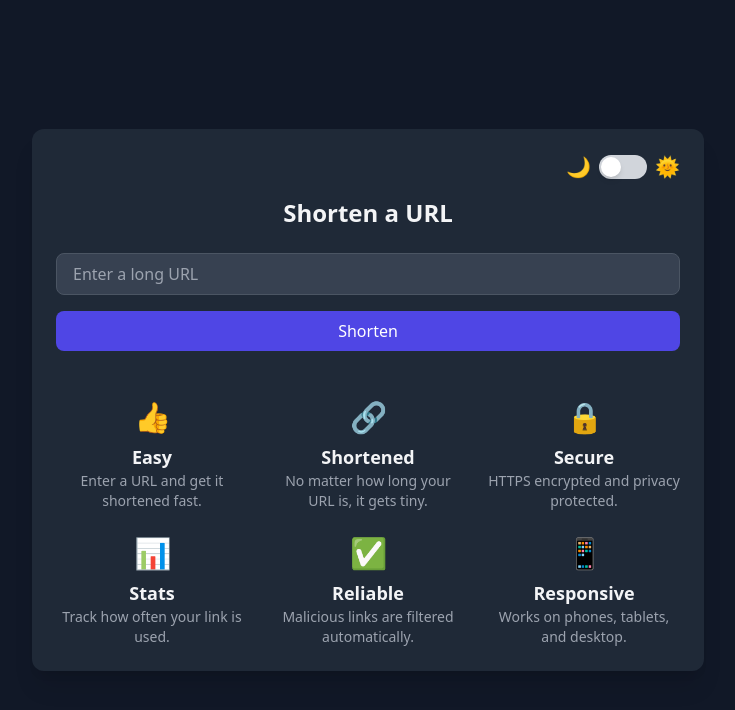
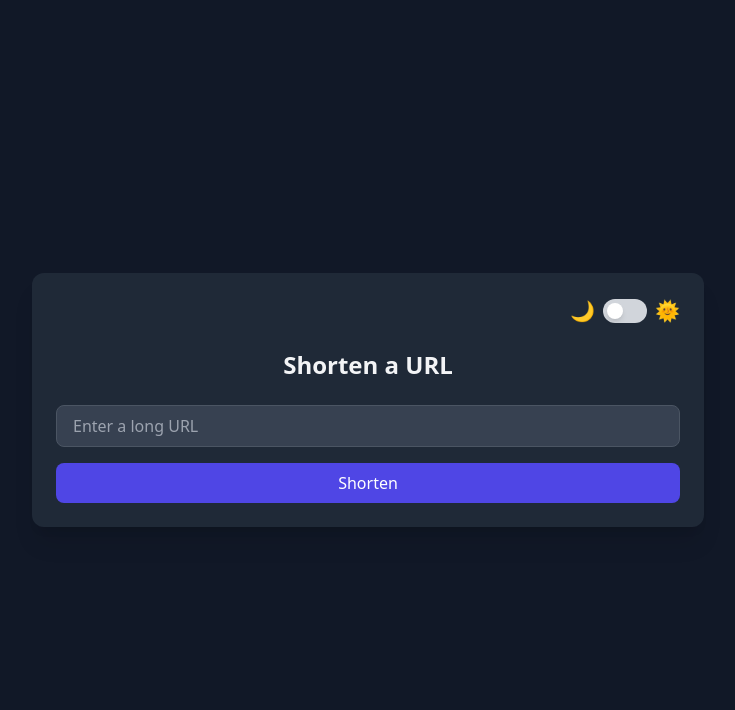
Before and after one commit to Divijava/shortly-flask, a Flask app: page / in a window 1280 px wide. Shown: the top 710 px of the page, without its empty margins (272-1007 px from the left). Run offline with Flask 3, Linux system fonts and the light colour scheme; data that the repository does not hold is empty; some libraries are stand-ins or nearby versions.

Commit message:
Fix the dark mode toggle

```diff
--- a/templates/index.html
+++ b/templates/index.html
@@ -7,7 +7,7 @@
   <script src="https://cdn.tailwindcss.com"></script>
   <script>
     tailwind.config = {
-      darkMode: 'class',
+      darkMode: 'class'
     }
   </script>
 </head>
@@ -15,15 +15,14 @@
   <div class="bg-white dark:bg-gray-800 shadow-xl rounded-xl p-6 w-full max-w-2xl">
 
     <!-- Dark Mode Toggle -->
-    <div class="flex justify-end mb-4">
-      <label for="dark-toggle" class="flex items-center space-x-2 cursor-pointer">
-        <span class="text-yellow-400 text-xl">🌙</span>
-        <input id="dark-toggle" type="checkbox" class="sr-only peer">
-        <div class="w-12 h-6 bg-gray-300 rounded-full peer-checked:bg-indigo-600 relative transition-colors duration-300">
-          <div class="absolute top-0.5 left-0.5 w-5 h-5 bg-white rounded-full shadow-md transform transition-transform duration-300 peer-checked:translate-x-6"></div>
-        </div>
-        <span class="text-yellow-500 text-xl">🌞</span>
+    <div class="flex justify-end items-center mb-6">
+      <span class="text-xl">🌙</span>
+      <label class="relative inline-flex items-center cursor-pointer mx-2">
+        <input type="checkbox" id="darkToggle" class="sr-only peer" />
+        <div class="w-11 h-6 bg-gray-300 peer-focus:outline-none rounded-full peer peer-checked:bg-indigo-600 transition-colors duration-300"></div>
+        <div class="absolute left-1 top-1 bg-white w-4 h-4 rounded-full shadow-md transform transition-transform duration-300 peer-checked:translate-x-5"></div>
       </label>
+      <span class="text-xl">🌞</span>
     </div>
 
     <h1 class="text-2xl font-bold text-center mb-6">Shorten a URL</h1>
@@ -71,11 +70,8 @@
     {% endif %}
 
     {% if links %}
-    <div class="mt-8">
-      <button onclick="document.getElementById('recent-links').classList.toggle('hidden')" class="mb-2 bg-gray-200 dark:bg-gray-600 text-sm px-4 py-2 rounded hover:bg-gray-300 dark:hover:bg-gray-500">
-        Show/Hide Recent Links
-      </button>
-      <div id="recent-links" class="hidden overflow-x-auto mt-2">
+    <h2 class="mt-8 text-lg font-semibold">Recent Links</h2>
+    <div class="overflow-x-auto mt-2">
       <table class="w-full text-sm text-left mt-2 border-t border-gray-300 dark:border-gray-600">
         <thead>
           <tr class="text-gray-600 dark:text-gray-300">
@@ -97,56 +93,22 @@
         </tbody>
       </table>
     </div>
-    </div>
     {% endif %}
-
-    <!-- Features Section -->
-    <div class="mt-12 grid grid-cols-1 sm:grid-cols-2 md:grid-cols-3 gap-6 text-center">
-      <div>
-        <div class="text-3xl mb-2">👍</div>
-        <h3 class="font-semibold text-lg">Easy</h3>
-        <p class="text-sm text-gray-600 dark:text-gray-400">Enter a URL and get it shortened fast.</p>
-      </div>
-      <div>
-        <div class="text-3xl mb-2">🔗</div>
-        <h3 class="font-semibold text-lg">Shortened</h3>
-        <p class="text-sm text-gray-600 dark:text-gray-400">No matter how long your URL is, it gets tiny.</p>
-      </div>
-      <div>
-        <div class="text-3xl mb-2">🔒</div>
-        <h3 class="font-semibold text-lg">Secure</h3>
-        <p class="text-sm text-gray-600 dark:text-gray-400">HTTPS encrypted and privacy protected.</p>
-      </div>
-      <div>
-        <div class="text-3xl mb-2">📊</div>
-        <h3 class="font-semibold text-lg">Stats</h3>
-        <p class="text-sm text-gray-600 dark:text-gray-400">Track how often your link is used.</p>
-      </div>
-      <div>
-        <div class="text-3xl mb-2">✅</div>
-        <h3 class="font-semibold text-lg">Reliable</h3>
-        <p class="text-sm text-gray-600 dark:text-gray-400">Malicious links are filtered automatically.</p>
-      </div>
-      <div>
-        <div class="text-3xl mb-2">📱</div>
-        <h3 class="font-semibold text-lg">Responsive</h3>
-        <p class="text-sm text-gray-600 dark:text-gray-400">Works on phones, tablets, and desktop.</p>
-      </div>
-    </div>
   </div>
 
   <script>
+    // Toggle dark mode
+    const toggle = document.getElementById('darkToggle');
+    toggle.addEventListener('change', () => {
+      document.documentElement.classList.toggle('dark');
+    });
+
     // Copy to clipboard
     function copyToClipboard(text) {
       navigator.clipboard.writeText(text).then(() => {
         alert("Copied to clipboard!");
       });
     }
-
-    // Dark Mode Toggle
-    document.getElementById("dark-toggle").addEventListener("change", function () {
-      document.documentElement.classList.toggle("dark", this.checked);
-    });
   </script>
 </body>
 </html>
```
Lines whose indentation alone changed are shown as unchanged.
